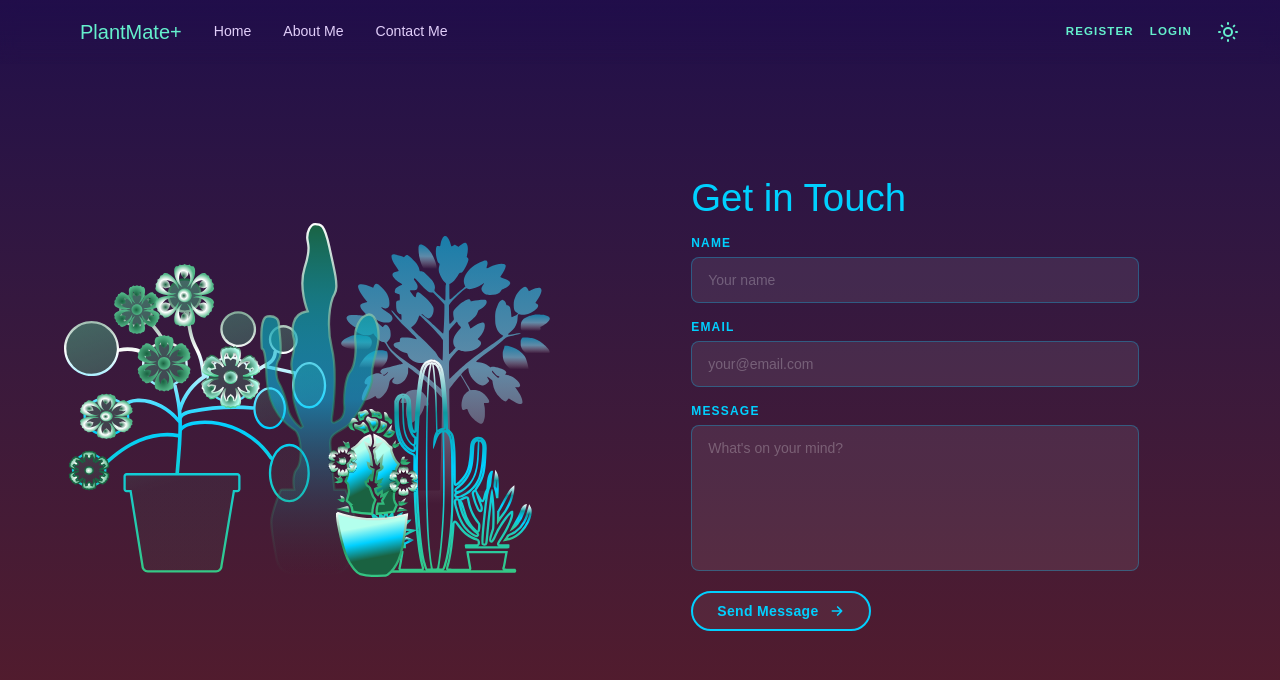
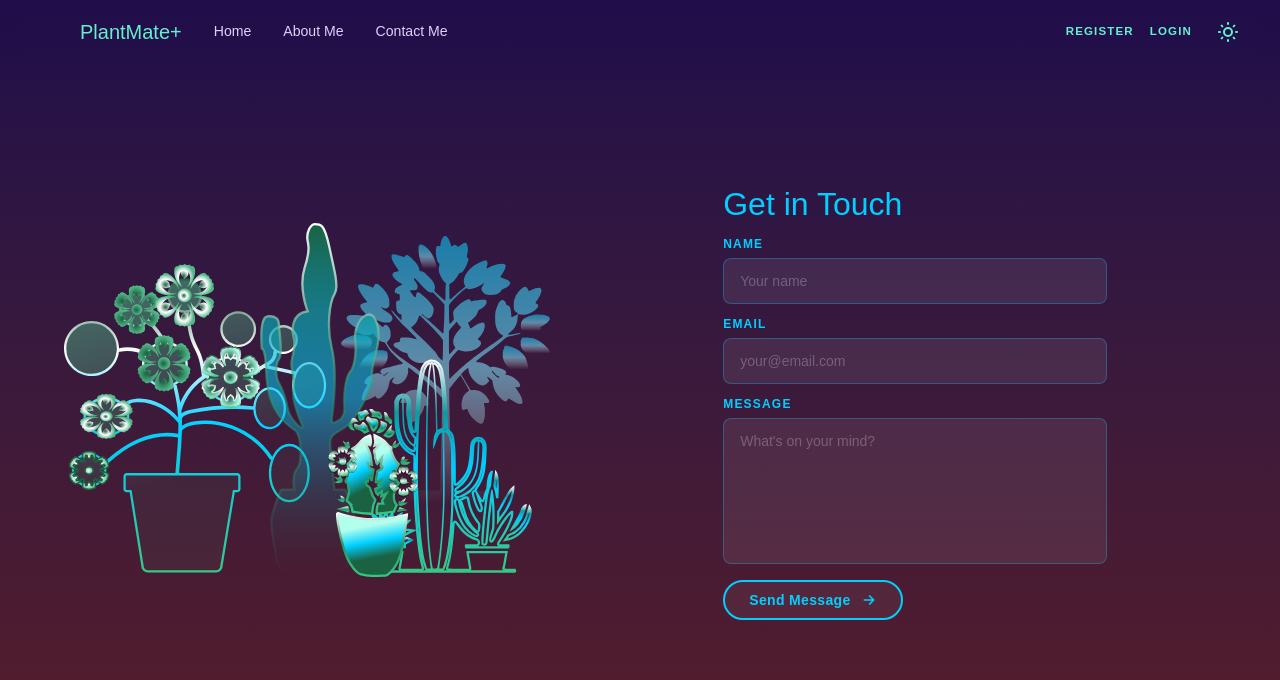
Before and after one commit to MariaLavigina/plant-mate, a Next.js app: page /contact in a window 1280 px wide. Shown: the top 680 px of the page. Built offline with nearby package versions, Linux system fonts and the light colour scheme; a web font is replaced by a local one.

Commit message:
styles added

```diff
--- a/app/contact/page.tsx
+++ b/app/contact/page.tsx
@@ -133,10 +133,10 @@ export default function Contact() {
 
         {/* Right - contact form */}
         <div className="flex-1 flex items-start md:items-center justify-center px-6 sm:px-10 pt-20 pb-4 md:py-0 md:overflow-y-auto md:max-h-full">
-          <div className="w-full max-w-md">
+          <div className="w-full max-w-sm">
             {!submitted && (
               <>
-                <h1 className={`text-[clamp(2rem,3vw,2.75rem)] font-caveat mb-2 ${darkMode ? "text-[#00D0FF]" : "text-[#210E4A]"}`}>
+                <h1 className={`text-[clamp(1.6rem,2.5vw,2.25rem)] font-caveat mb-2 ${darkMode ? "text-[#00D0FF]" : "text-[#210E4A]"}`}>
                   Get in Touch
                 </h1>
               </>
@@ -144,15 +144,15 @@ export default function Contact() {
 
             {submitted ? (
               <div className="flex flex-col gap-3 py-8">
-                <h1 className={`text-[clamp(2.5rem,4vw,3.5rem)] font-caveat leading-tight ${primaryText(darkMode)}`}>
+                <h1 className={`text-[clamp(2rem,3vw,3rem)] font-caveat leading-tight ${primaryText(darkMode)}`}>
                   Message sent!
                 </h1>
-                <p className={`text-base ${primaryText(darkMode)} opacity-60`}>
+                <p className={`text-sm ${primaryText(darkMode)} opacity-60`}>
                   Thanks for reaching out. I'll get back to you soon.
                 </p>
               </div>
             ) : (
-              <form name="contact" data-netlify="true" netlify-honeypot="bot-field" className="flex flex-col gap-4" onSubmit={handleSubmit}>
+              <form name="contact" data-netlify="true" netlify-honeypot="bot-field" className="flex flex-col gap-3" onSubmit={handleSubmit}>
                 <input type="hidden" name="form-name" value="contact" />
                 <input type="hidden" name="bot-field" />
 
--- a/app/page.tsx
+++ b/app/page.tsx
@@ -216,7 +216,7 @@ export default function Home() {
                 Hi, {user.first_name}
               </p>
             )}
-            <h1 className={`font-heading mb-4 leading-snug text-[clamp(2rem,5vw,5rem)] ${primaryText(darkMode)}`}>
+            <h1 className={`font-heading mb-4 leading-snug text-[clamp(2rem,5vw,5rem)] ${darkMode ? "text-[#65F0CD]" : "text-[#1E3D2A]"}`}>
               PlantMate+
             </h1>
 
@@ -357,7 +357,7 @@ export default function Home() {
             Hi, {user.first_name}
           </p>
         )}
-        <h1 className={`font-heading text-4xl sm:text-5xl lg:text-7xl mb-6 ${user?.first_name ? "" : "mt-10"} ${primaryText(darkMode)}`}>
+        <h1 className={`font-heading text-4xl sm:text-5xl lg:text-7xl mb-6 ${user?.first_name ? "" : "mt-10"} ${darkMode ? "text-[#65F0CD]" : "text-[#1E3D2A]"}`}>
           PlantMate+
         </h1>
         <p className={`font-sans text-base sm:text-lg mb-8 ${primaryText(darkMode)}`}>
```
